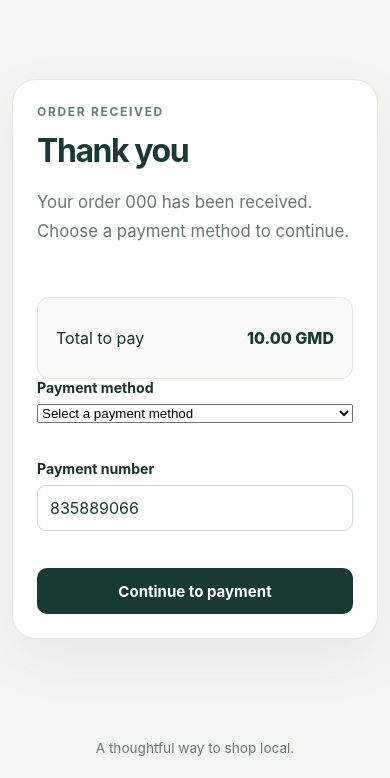
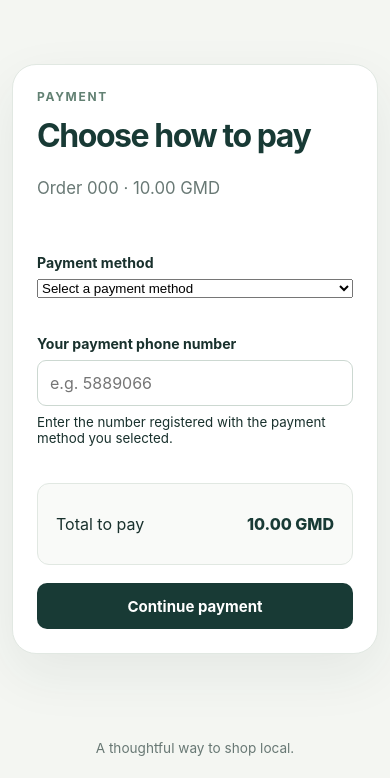
Before and after one commit to mustaphtouray7-svg/kora-market, a Flask app: page /payment/1 in a window 390 px wide. Shown: the part 66-844 px from the top of the page. Run offline with Flask 3, Linux system fonts and the light colour scheme; tables that the repository leaves empty hold one stand-in row (values such as "Sample post"); parts of the project's set-up code (start-up, migrations or seed data) failed here and were passed over.

Commit message:
Add payment method and payer phone form

```diff
--- a/store/templates/checkout_success.html
+++ b/store/templates/checkout_success.html
@@ -2,40 +2,26 @@
 {% block title %}Payment method | Kora Market{% endblock %}
 {% block content %}
 <section class="panel narrow">
-    <div class="panel-header stack">
-      <div>
-        <p class="eyebrow">Order received</p>
-        <h1>Thank you</h1>
-        <p class="welcome-copy">Your order {{ order.order_number }} has been received. Choose a payment method to continue.</p>
-      </div>
-    </div>
-
-    <div class="checkout-summary">
-      <div class="checkout-total">
-        <span>Total to pay</span>
-        <strong>{{ "%.2f" | format(order.total) }} GMD</strong>
-      </div>
-    </div>
-
+  <div class="panel-header stack"><div><p class="eyebrow">Payment</p><h1>Choose how to pay</h1><p class="welcome-copy">Order {{ order.order_number }} · {{ "%.2f" | format(order.total) }} GMD</p></div></div>
   <form method="post" action="{{ url_for('payment_method', order_id=order.id) }}" class="stack-form">
     <input type="hidden" name="csrf_token" value="{{ csrf_token() }}">
-
     <div class="field">
       <label for="provider">Payment method</label>
       <select id="provider" name="provider" required>
         <option value="">Select a payment method</option>
+        <option value="molare">Molare</option>
         <option value="wave">Wave</option>
         <option value="aps">APS</option>
         <option value="zona">Zona</option>
       </select>
     </div>
-
     <div class="field">
-        <label for="payment_number">Payment number</label>
-        <input id="payment_number" type="text" value="835889066" readonly>
+      <label for="payer_phone_number">Your payment phone number</label>
+      <input id="payer_phone_number" name="payer_phone_number" type="tel" inputmode="numeric" autocomplete="tel" placeholder="e.g. 5889066" required>
+      <small>Enter the number registered with the payment method you selected.</small>
     </div>
-
-      <button class="button" type="submit">Continue to payment</button>
+    <div class="checkout-summary"><div class="checkout-total"><span>Total to pay</span><strong>{{ "%.2f" | format(order.total) }} GMD</strong></div></div>
+    <button class="button" type="submit">Continue payment</button>
   </form>
 </section>
 {% endblock %}
```
Lines whose indentation alone changed are shown as unchanged.
